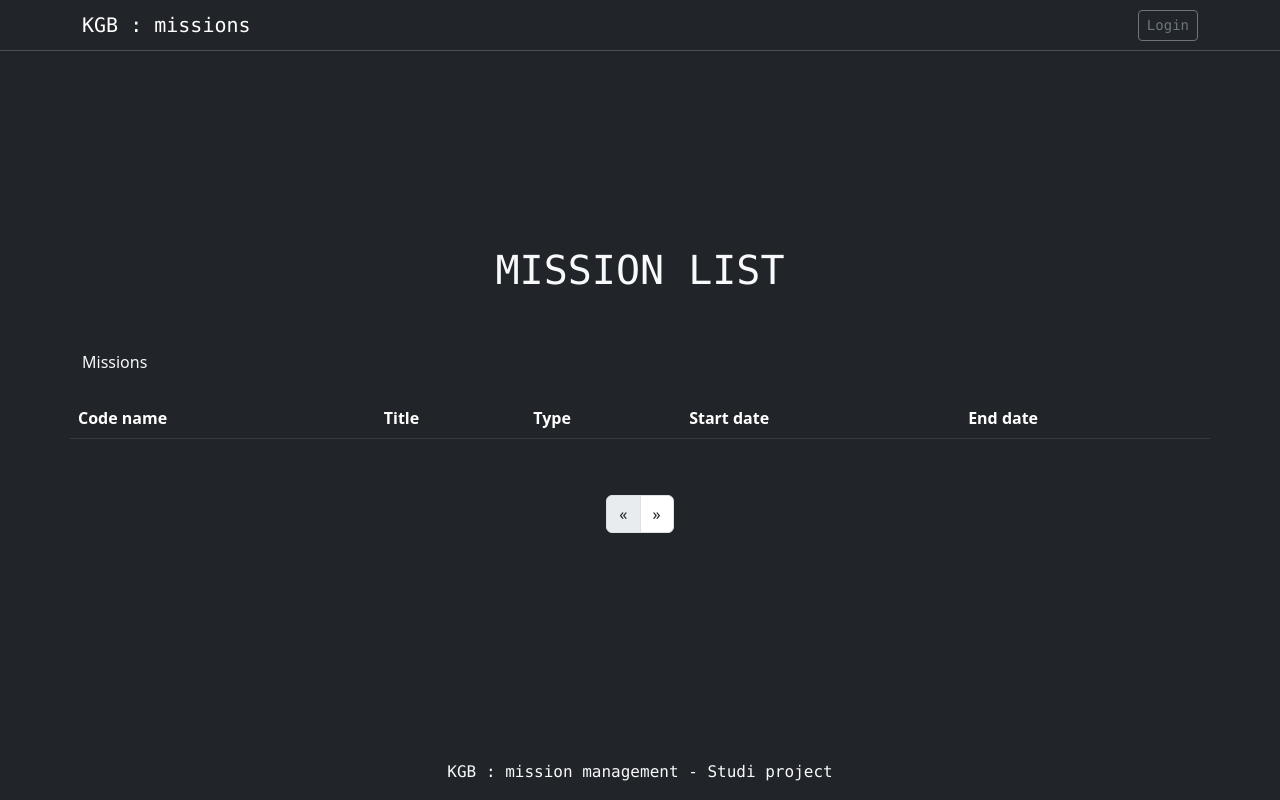
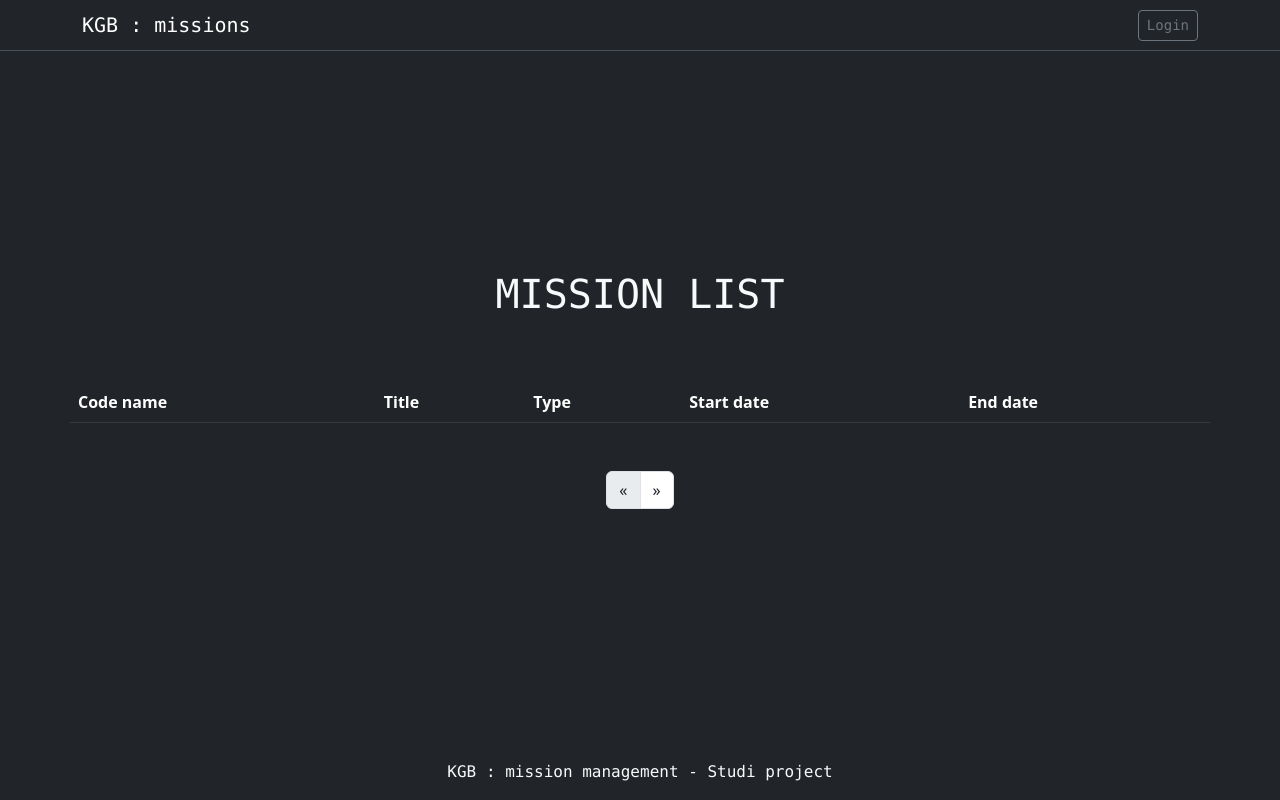
Before and after one commit to floretcl/Eval6-Studi-Application-web-12-08-2023, a PHP site: page / in a window 1280 px wide. Run offline with PHP 8.4, Linux system fonts and the light colour scheme; data that the repository does not hold is empty.

Commit message:
minor fixes remove breadcrumb on index page

```diff
--- a/detail.php
+++ b/detail.php
@@ -185,7 +185,7 @@ try {
 
     <main>
       <div class="container text-light">
-        <div class="text-center my-5">
+        <div class="row text-center my-5">
           <h1 class="text-uppercase font-monospace"><?= $mission->getCodeName(); ?></h1>
         </div>
         <div>
@@ -391,7 +391,7 @@ try {
 
     <footer>
       <div class="container bg-dark text-center py-3">
-        <span class="text-light fw-medium font-monospace">KGB : mission management - Studi project</span>
+        <span class="text-light fw-medium font-monospace">KGB : mission management - Studi project</span>
       </div>
     </footer>
   </div>
--- a/index.php
+++ b/index.php
@@ -104,15 +104,8 @@ try {
         <div class="row text-center my-5">
           <h1 class="text-uppercase font-monospace">Mission List</h1>
         </div>
-        <div>
-          <nav style="--bs-breadcrumb-divider: '>';" aria-label="breadcrumb">
-            <ol class="breadcrumb">
-              <li class="breadcrumb-item active text-light">Missions</li>
-            </ol>
-          </nav>
-        </div>
         <!-- MISSION LIST TABLE -->
-        <div class="row pt-2 pb-4 mt-2 mb-3">
+        <div class="row pt-2 pb-2 mt-2 mb-4">
           <table class="table table-dark table-striped table-hover">
             <thead>
               <tr>
@@ -165,7 +158,7 @@ try {
 
     <footer>
       <div class="container bg-dark text-center py-3">
-        <span class="text-light fw-medium font-monospace">KGB : mission management - Studi project</span>
+        <span class="text-light fw-medium font-monospace">KGB : mission management - Studi project</span>
       </div>
     </footer>
   </div>
```
Also changed, not shown: login.php (+5 -5 lines).
